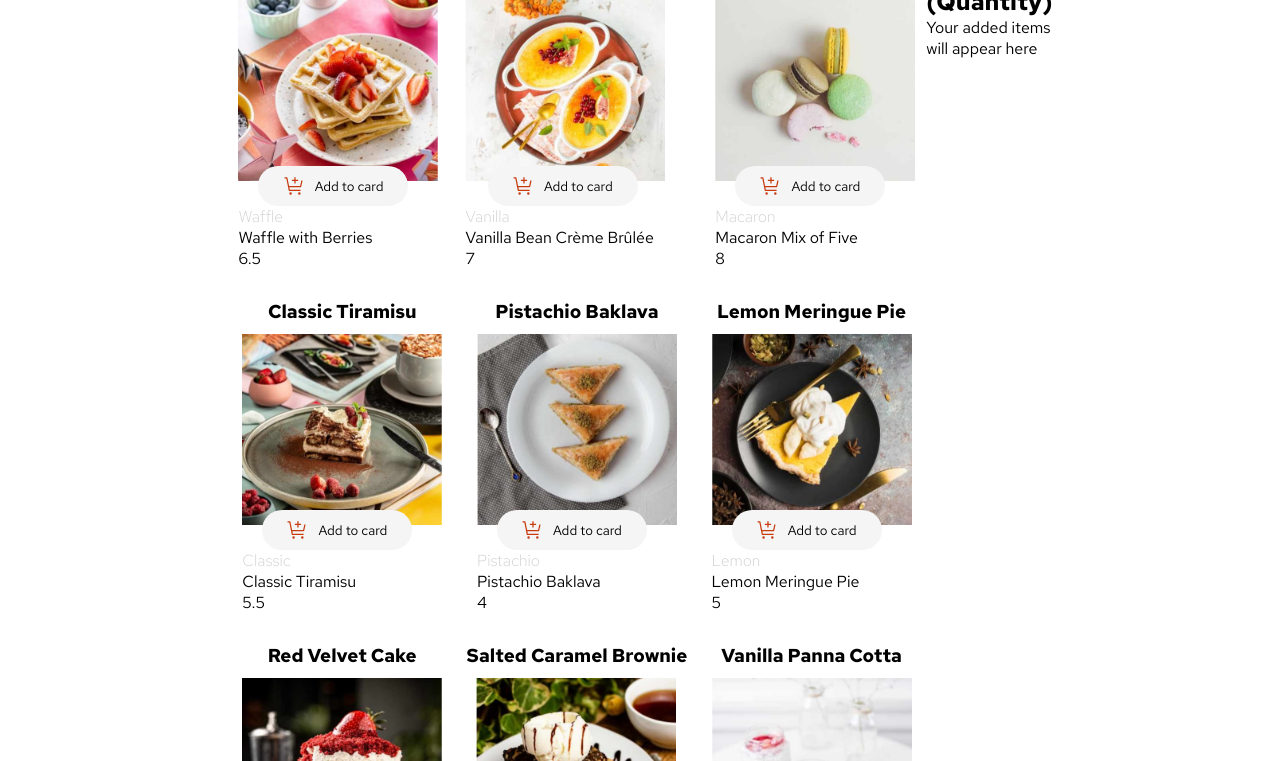
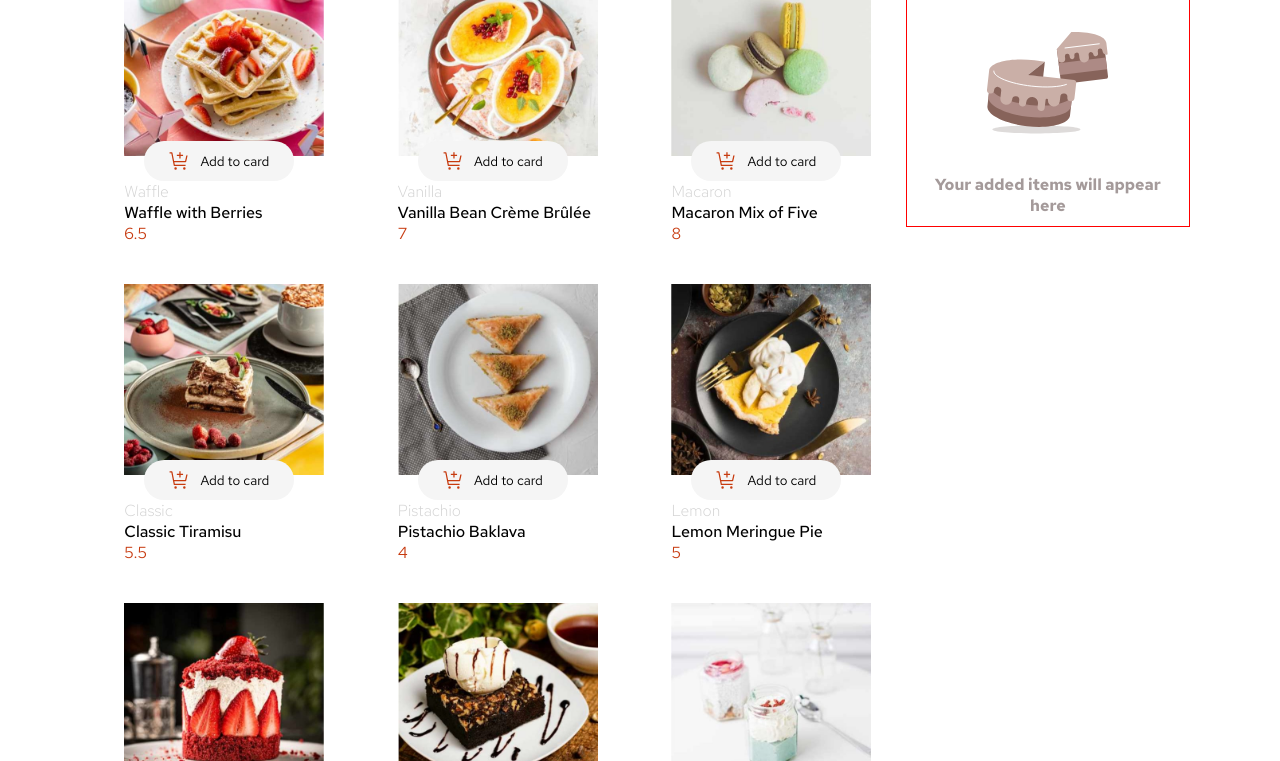
Before and after one commit to mgmacdougall/businesslandingpage, a plain HTML site: page index.html in a window 1280 px wide. Shown: the part 88-849 px from the top of the page. Drawn offline with Linux system fonts and the light colour scheme.

Commit message:
Add of styling for Cart

```diff
--- a/assets/scripts/index.js
+++ b/assets/scripts/index.js
@@ -21,7 +21,6 @@ var render = (data) => {
         console.log(desktop)
         var mealCard = `
         <div id="${name.replace(/[","," "]/g, '').toLowerCase()}" class="meal-card">
-        <h3 class="red-hat-text-400 font-weight-bold text-center">${name}</h3>
         <div class="meal-details">
         <div class="img-container">
         <img class="meal-image" src="${desktop}" alt="Image of waffle">
@@ -30,15 +29,14 @@ var render = (data) => {
         <div>
         <ul class="meal-info">
         <li class="meal-list-item li-none font-weight-light font-color-gray red-hat-text-200">${name.split(' ')[0]}</li>
-        <li class="meal-list-item li-none">${name}</li>
-        <li class="meal-list-item li-none">${price}</li>
+        <li class="meal-list-item li-none red-hat-text-500">${name}</li>
+        <li class="meal-list-item li-none red">${price}</li>
         </ul>
         </div>
         </div>
         `
         container.innerHTML += mealCard;
     });
-    // now attach the event listeners for the buttons.
 
 }
 
--- a/assets/styles.css
+++ b/assets/styles.css
@@ -12,12 +12,16 @@ body {
 
 #meals {
     display: flex;
-    justify-content: space-around;
+    justify-content: space-between;
 }
 
 #mealslist-main-container {
     display: flex;
     width: 75%;
+}
+
+#meals-header {
+    width: 1100px;
 }
 
 #meal-items-container {
@@ -50,6 +54,13 @@ body {
     font-style: normal;
 }
 
+.red-hat-text-500 {
+    font-family: "Red Hat Text", serif;
+    font-optical-sizing: auto;
+    font-weight: 500;
+    font-style: normal;
+}
+
 .red-hat-text-600 {
     font-family: "Red Hat Text", serif;
     font-optical-sizing: auto;
@@ -61,12 +72,16 @@ body {
     font-weight: bold;
 }
 
-.font-weight-light{
+.font-weight-light {
     font-weight: lighter;
 }
 
-.font-color-gray{
+.font-color-gray {
     color: lightgray;
+}
+
+.font-color-gray-med {
+    color: rgb(28 2 2 / 40%)
 }
 
 .text-center {
@@ -99,7 +114,6 @@ button {
     align-items: anchor-center;
     background-color: whitesmoke;
     color: black;
-    font-family: ;
 }
 
 button:hover {
@@ -111,3 +125,17 @@ button:hover {
     margin-left: auto;
     margin-right: auto;
 }
+
+.red {
+    color: hsl(14, 86%, 42%)
+}
+
+#cartlist {
+    border: 1px solid red;
+    display: flex;
+    flex-direction: column;
+    text-align: center;
+    max-height: 250px;
+    padding: 10px;
+    justify-content: space-between;
+}
--- a/index.html
+++ b/index.html
@@ -13,24 +13,12 @@
 
   <link rel="stylesheet" href="./assets/styles.css">
   <title>Frontend Mentor | Product list with cart</title>
-
-  <!-- Feel free to remove these styles or customise in your own stylesheet 👍 -->
-  <!-- <style>
-    .attribution {
-      font-size: 11px;
-      text-align: center;
-    }
-
-    .attribution a {
-      color: hsl(228, 45%, 44%);
-    }
-  </style> -->
 </head>
 
 <body>
   <div id="meals-header">
 
-    <h1 class="red-hat-text-600 font-weight-bold" >Desserts</h1>
+    <h1 class="red-hat-text-600 font-weight-bold">Desserts</h1>
 
   </div>
 
@@ -38,10 +26,19 @@
     <div id="mealslist-main-container">
       <div id="meal-items-container">
       </div>
-      <div id="cartlist">
-        <h2>Your Cart (Quantity)</h2>
-        <p>Your added items will appear here</p>
+    </div>
+    <div id="cartlist">
+      <div>
+        <h2 class="red">Your Cart (Quantity)</h2>
       </div>
+      <div>
+        <img src="assets/images/illustration-empty-cart.svg" alt="SLice of cake">
+
+      </div>
+      <div>
+        <p class="red-hat-text-600 font-weight-bold font-color-gray-med">Your added items will appear here</p>
+      </div>
+    </div>
   </section>
 
 </body>
```
